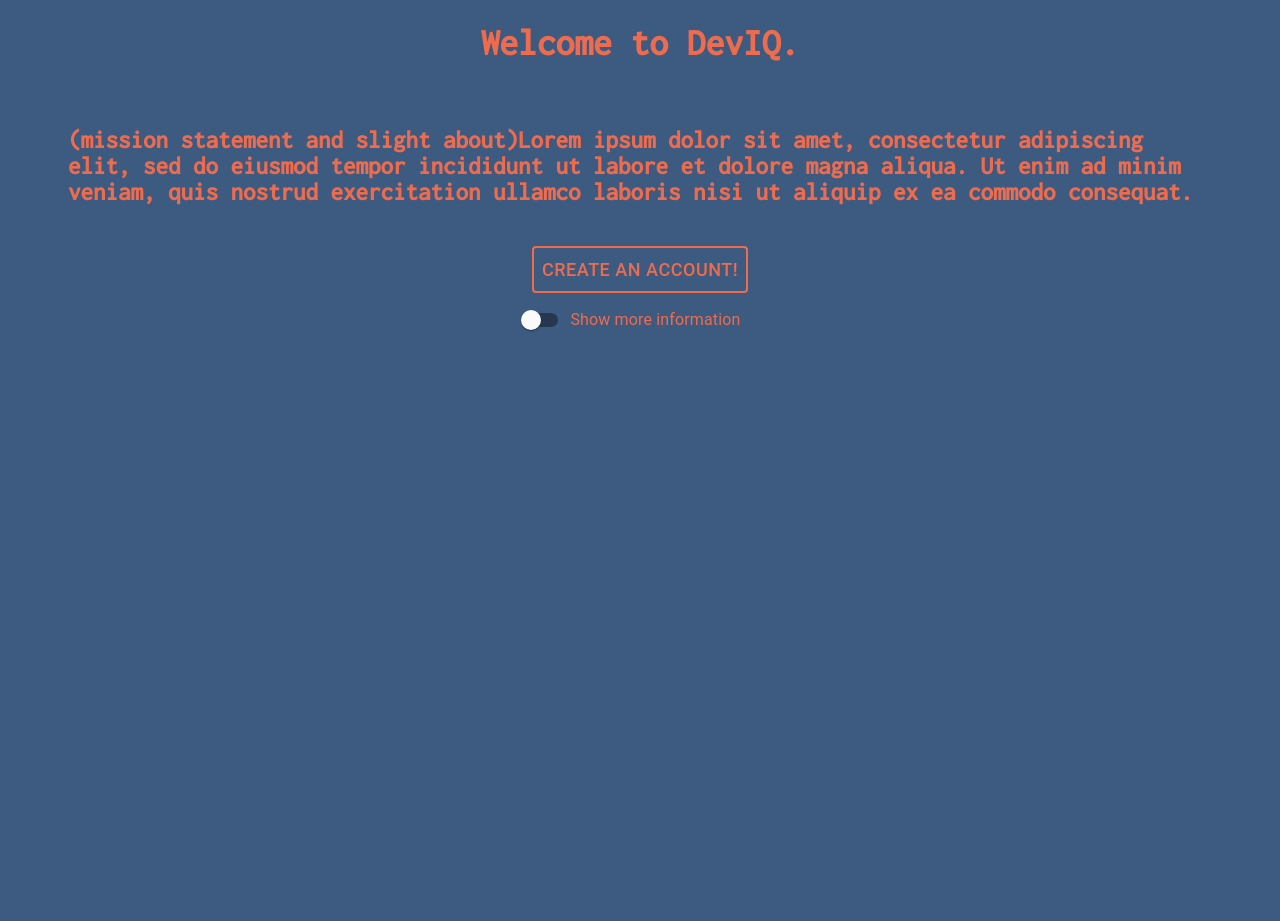
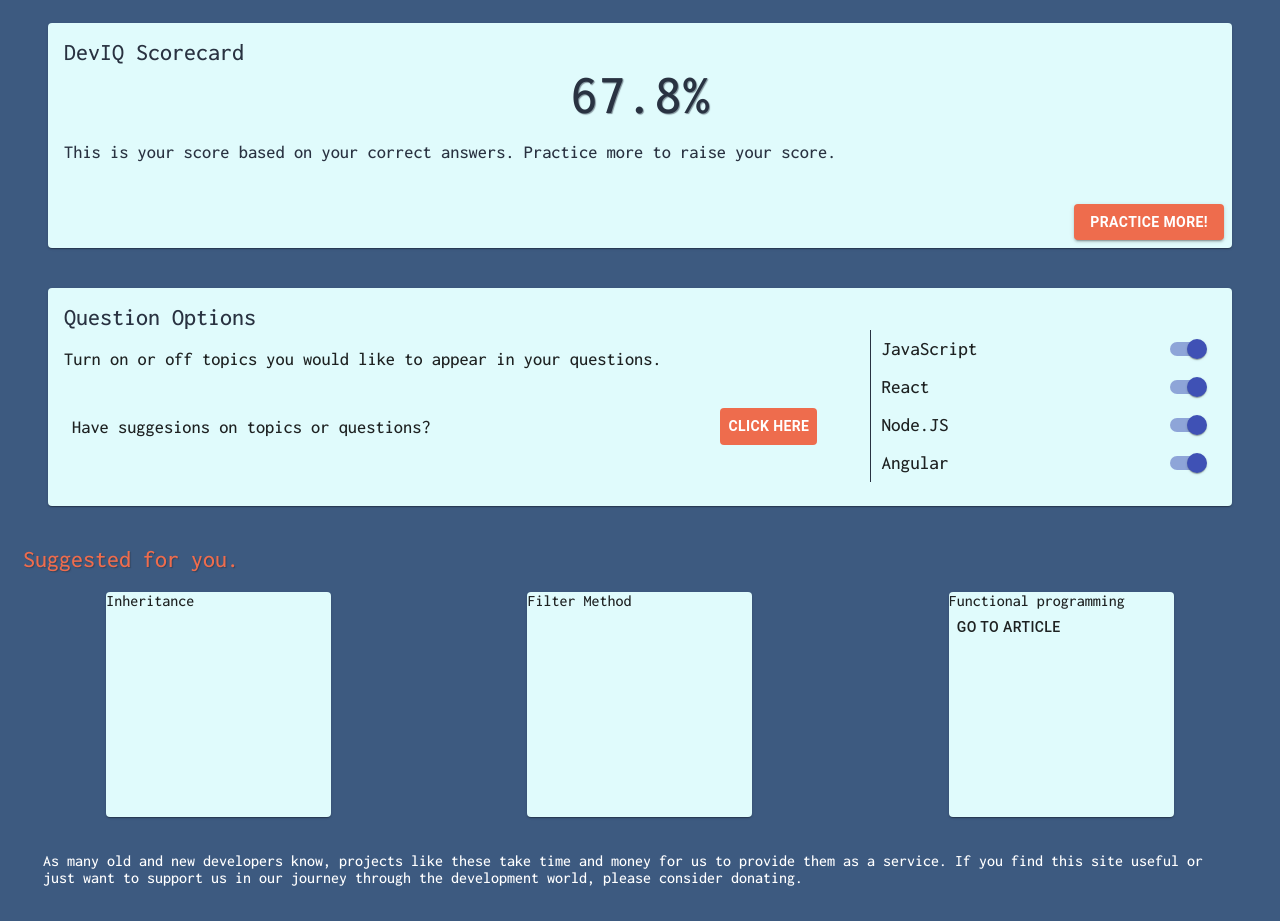
Before and after one commit to DavidAndreww/webDevIQ-frontEnd, a React (Create React App) app: page / in a window 1280 px wide. Shown: the part 140-1061 px from the top of the page. Before the commit the page ends 887 px from the top, so only its background shows below. Built offline with nearby package versions, Linux system fonts and the light colour scheme.

Commit message:
donate area, need to add button

```diff
--- a/src/App.js
+++ b/src/App.js
@@ -10,8 +10,8 @@ function App() {
     <div className="App">
       <BrowserRouter>
         <Nav />
-        <Landing />
-        {/* <Dashboard/> */}
+        {/* <Landing /> */}
+        <Dashboard/>
         {/* <Router /> */}
       </BrowserRouter>
 
--- a/src/all.css
+++ b/src/all.css
@@ -73,6 +73,8 @@ margin: 60px;
   margin-left: 15px;
   color: #ee6c4d;
   font-size: 25px;
+  text-shadow: 1px 1px 1px #29324185;
+
 }
 
 #scoreCard{
@@ -137,7 +139,8 @@ color: white;
 }
 
 #suggestionCardHeading{
-  color: white;
+  color: #ee6c4d;
+  text-shadow: 1px 1px 1px #29324185;
   font-size: 150%;
   margin-left: 15px;
 }
@@ -147,3 +150,7 @@ color: white;
   display: flex;
   justify-content: space-around;
 }
+#weAreDesperate {
+  margin: 35px;
+  color: white;
+}
--- a/src/components/dashboard.js
+++ b/src/components/dashboard.js
@@ -144,6 +144,9 @@ const Dashboard = () => {
 				</Card>
 
 			</div>
+			<div id='weAreDesperate'>
+				As many old and new developers know, projects like these take time and money for us to provide them as a service. If you find this site useful or just want to support us in our journey through the development world, please consider donating.
+			</div>
 		</div>
 	)
 
--- a/src/components/landing.js
+++ b/src/components/landing.js
@@ -41,7 +41,7 @@ const Landing = () => {
 		<div className='landingRoot'>
 			<div id='welcomeText'>
 				<h2>Welcome to DevIQ.</h2>
-				<h4>(mission statement and slight about)Lorem ipsum dolor sit amet, consectetur adipiscing elit, sed do eiusmod tempor incididunt ut labore et dolore magna aliqua. Ut enim ad minim veniam, quis nostrud exercitation ullamco laboris nisi ut aliquip ex ea commodo consequat.</h4>
+				<h4>We created this website in efforts to help entry level job seekers practice interviewing. Our goal was to make a study resource based on the non-whiteboarding based questions you are likely to be asked in an interview. </h4>
 				<DialogActions>
            <FormDialog />
 				</DialogActions>
```
